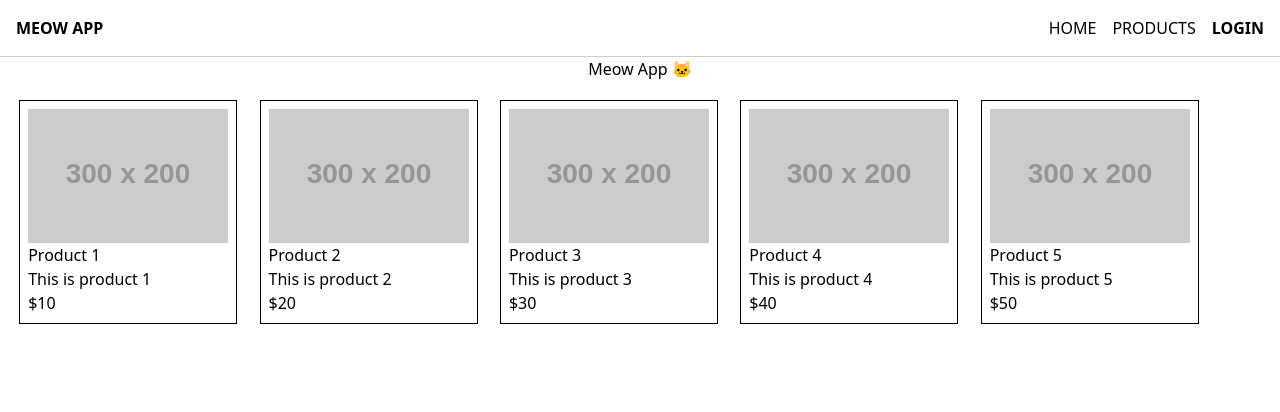
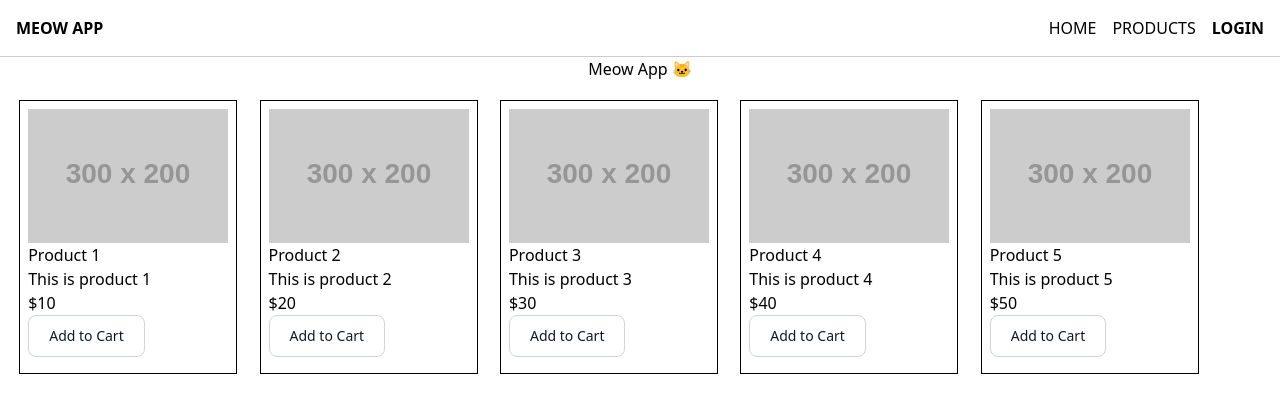
Before and after one commit to cats1040/Web-Pogramming, a Next.js app in the folder nextJS/meow-app/: page / in a window 1280 px wide. Shown: the top 412 px of the page. Built offline with nearby package versions, Linux system fonts and the light colour scheme.

Commit message:
Cache, revalidate, conditional rendering of button

```diff
--- /dev/null
+++ b/nextJS/meow-app/src/app/components/button.js
@@ -0,0 +1,25 @@
+function Button({ children, variant }) {
+  return (
+    <>
+      {variant === "primary" && (
+        <button
+          type="button"
+          className="text-gray-900 bg-white border border-gray-300 focus:outline-none hover:bg-gray-100 focus:ring-4 focus:ring-gray-100 font-medium rounded-lg text-sm px-5 py-2.5 me-2 mb-2 dark:bg-gray-800 dark:text-white dark:border-gray-600 dark:hover:bg-gray-700 dark:hover:border-gray-600 dark:focus:ring-gray-700"
+        >
+          {children}
+        </button>
+      )}
+
+      {variant === "yellow" && (
+        <button
+          type="button"
+          className="focus:outline-none text-white bg-yellow-400 hover:bg-yellow-500 focus:ring-4 focus:ring-yellow-300 font-medium rounded-lg text-sm px-5 py-2.5 me-2 mb-2 dark:focus:ring-yellow-900"
+        >
+          {children}
+        </button>
+      )}
+    </>
+  );
+}
+
+export default Button;
--- a/nextJS/meow-app/src/app/components/productCard.js
+++ b/nextJS/meow-app/src/app/components/productCard.js
@@ -1,3 +1,5 @@
+import Button from "./button";
+
 function ProductCard({ product }) {
   return (
     <div
@@ -7,6 +9,8 @@ function ProductCard({ product }) {
       <h3>{product.name}</h3>
       <p>{product.description}</p>
       <p>${product.price}</p>
+      <Button variant="primary">Add to Cart</Button>
+      {/* Add to cart is children in button.js */}
     </div>
   );
 }
--- a/nextJS/meow-app/src/app/page.js
+++ b/nextJS/meow-app/src/app/page.js
@@ -1,7 +1,11 @@
 import Link from "next/link";
 import ProductsList from "./components/productsList";
 
+export const revalidate = 10;
+
 export default async function Home() {
+  // --- simulate api call behavior with a delay ---
+
   function sleep(ms) {
     // Nodejs also has setTimeout in global scope
     return new Promise((resolve) => setTimeout(resolve, ms));
```
